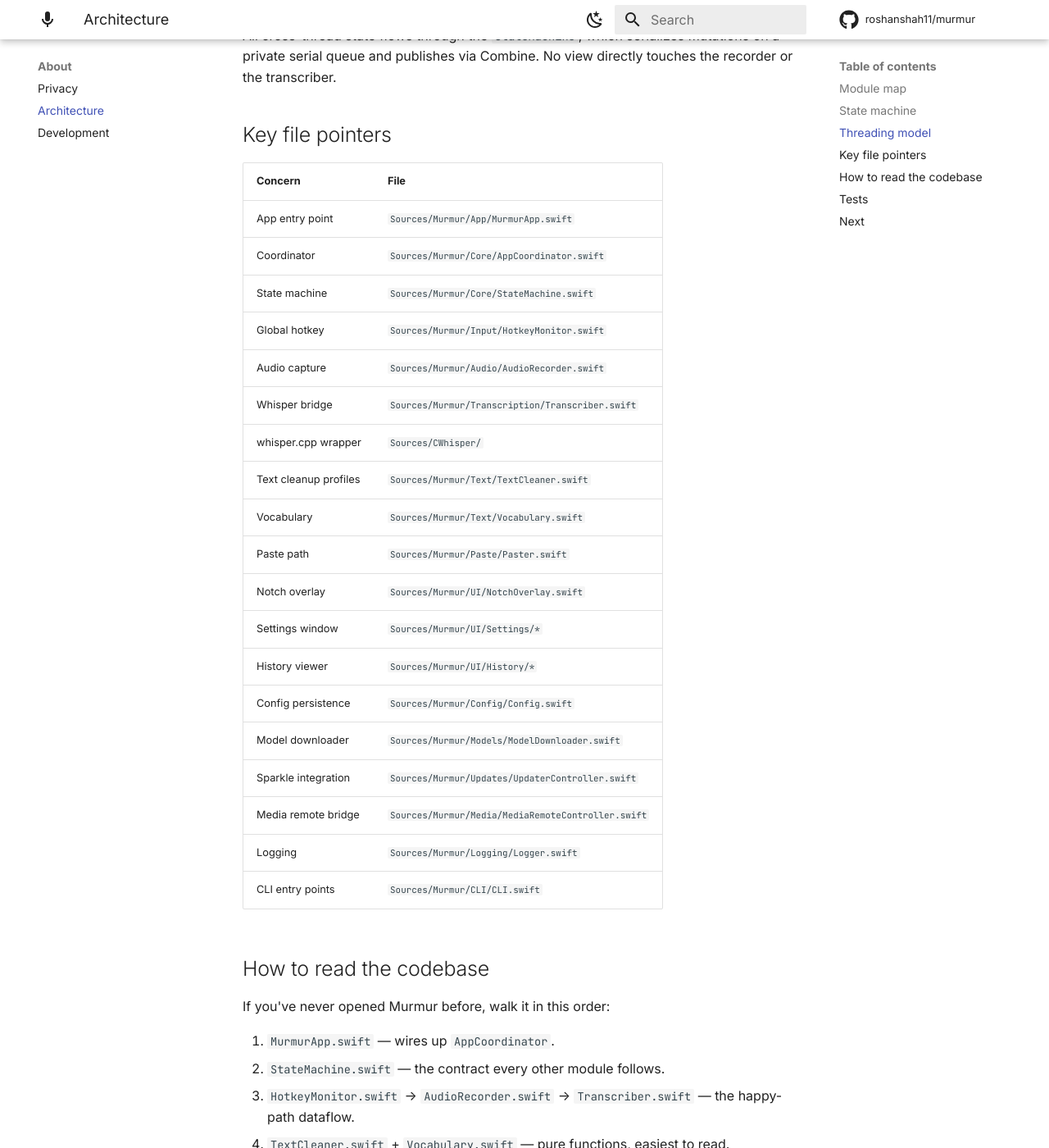
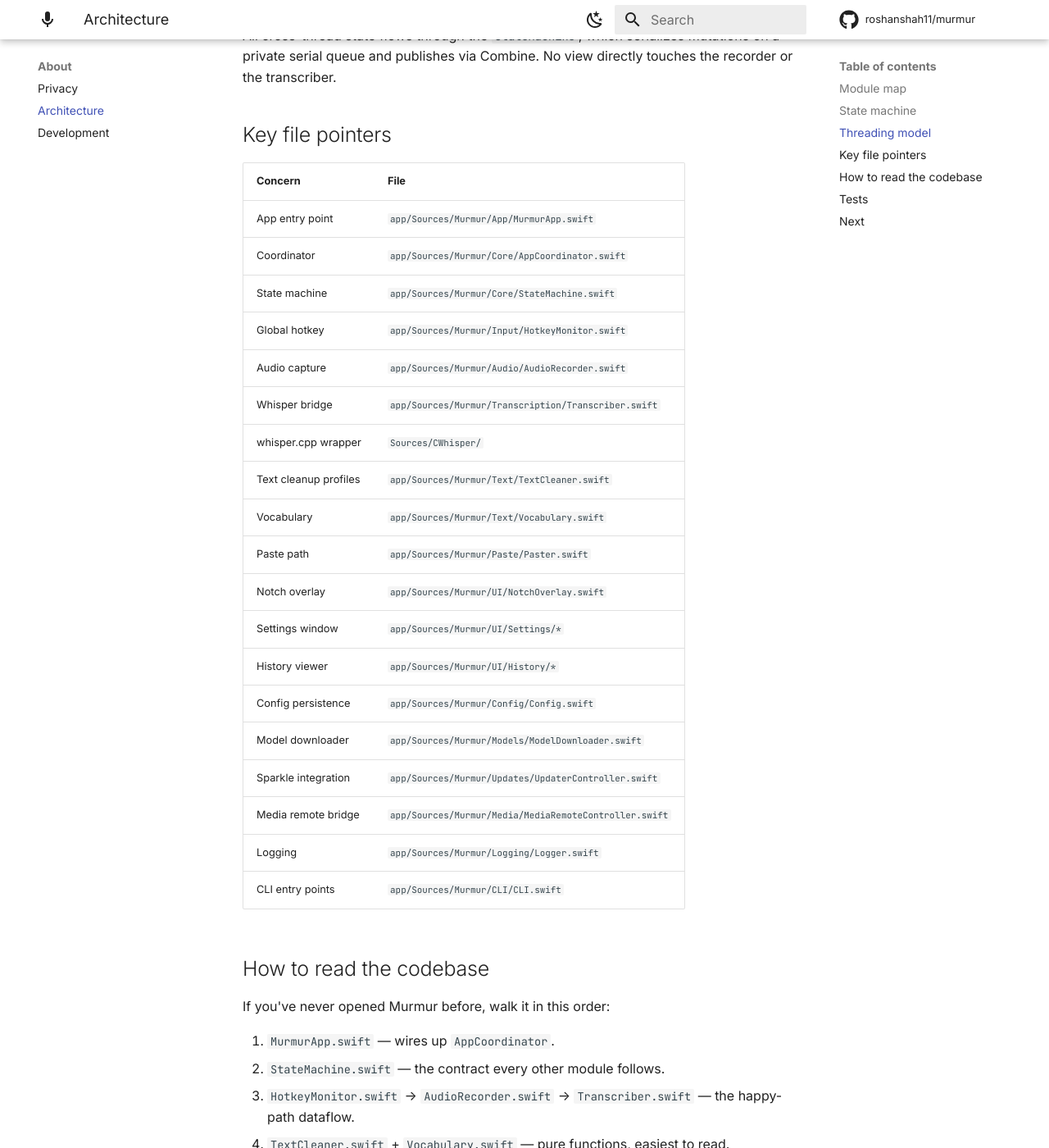
Before and after one commit to roshanshah11/murmur, an MkDocs documentation site: the page built from docs/architecture.md, in a window 1280 px wide and 1400 px high, scrolled down 2263 px. Shown: the whole window at 82% size. Built offline with MkDocs 1.6.1 and Material for MkDocs 9.7.7, drawn with Linux system fonts in a browser that asks for light colours; comment, search, counter and statistics services are not loaded.

Commit message:
phase-8+9+10: icon QA + docs-audit drift fixes
ICON QA findings (top-3 critical):
- brand/icon.svg master was the OLD 3-stroke + sine direction, not the
  locked italic-m letterform. Replaced with <text> italic m + circle dot
  on warm-cream squircle (matches every downstream surface). Archived
  the v0 bold + minimal variants under brand/archive/.
- favicon-source-16.svg had a red <rect> square instead of a circle dot.
  Swapped to <circle cx="14" cy="12" r="1.2">.
- Masthead inline SVG was offset (x=6) vs favicon (x=8). Aligned to 8.
- AppIcon.iconset + AppIcon.icns re-rendered from the new master.

DOCS-AUDIT findings:
- CHANGELOG.md placeholder "YYYY-MM-DD" → "Unreleased" (cannot tag with
  a literal placeholder; date is filled by the release pipeline).
- README Settings tab list claimed History as a tab. History is a
  separate window; tab list is General/Recording/Vocabulary/Prompts/
  Models/Updates/About. Corrected.
- Music-pause API drift: PRIVACY.md (Apple Events — correct, matches
  VolumeController source) vs permissions.md + troubleshooting.md
  (MediaRemote — wrong). Latter two rewritten.
- Sources/Murmur paths in docs/architecture.md + docs/privacy.md were
  missing the canonical "app/" prefix added in Phase 0. Sweep applied.

Co-Authored-By: Claude Opus 4.7 <noreply@anthropic.com>

```diff
--- a/docs/architecture.md
+++ b/docs/architecture.md
@@ -98,25 +98,25 @@ All cross-thread state flows through the `StateMachine`, which serializes mutati
 
 | Concern | File |
 |---|---|
-| App entry point | `Sources/Murmur/App/MurmurApp.swift` |
-| Coordinator | `Sources/Murmur/Core/AppCoordinator.swift` |
-| State machine | `Sources/Murmur/Core/StateMachine.swift` |
-| Global hotkey | `Sources/Murmur/Input/HotkeyMonitor.swift` |
-| Audio capture | `Sources/Murmur/Audio/AudioRecorder.swift` |
-| Whisper bridge | `Sources/Murmur/Transcription/Transcriber.swift` |
+| App entry point | `app/Sources/Murmur/App/MurmurApp.swift` |
+| Coordinator | `app/Sources/Murmur/Core/AppCoordinator.swift` |
+| State machine | `app/Sources/Murmur/Core/StateMachine.swift` |
+| Global hotkey | `app/Sources/Murmur/Input/HotkeyMonitor.swift` |
+| Audio capture | `app/Sources/Murmur/Audio/AudioRecorder.swift` |
+| Whisper bridge | `app/Sources/Murmur/Transcription/Transcriber.swift` |
 | whisper.cpp wrapper | `Sources/CWhisper/` |
-| Text cleanup profiles | `Sources/Murmur/Text/TextCleaner.swift` |
-| Vocabulary | `Sources/Murmur/Text/Vocabulary.swift` |
-| Paste path | `Sources/Murmur/Paste/Paster.swift` |
-| Notch overlay | `Sources/Murmur/UI/NotchOverlay.swift` |
-| Settings window | `Sources/Murmur/UI/Settings/*` |
-| History viewer | `Sources/Murmur/UI/History/*` |
-| Config persistence | `Sources/Murmur/Config/Config.swift` |
-| Model downloader | `Sources/Murmur/Models/ModelDownloader.swift` |
-| Sparkle integration | `Sources/Murmur/Updates/UpdaterController.swift` |
-| Media remote bridge | `Sources/Murmur/Media/MediaRemoteController.swift` |
-| Logging | `Sources/Murmur/Logging/Logger.swift` |
-| CLI entry points | `Sources/Murmur/CLI/CLI.swift` |
+| Text cleanup profiles | `app/Sources/Murmur/Text/TextCleaner.swift` |
+| Vocabulary | `app/Sources/Murmur/Text/Vocabulary.swift` |
+| Paste path | `app/Sources/Murmur/Paste/Paster.swift` |
+| Notch overlay | `app/Sources/Murmur/UI/NotchOverlay.swift` |
+| Settings window | `app/Sources/Murmur/UI/Settings/*` |
+| History viewer | `app/Sources/Murmur/UI/History/*` |
+| Config persistence | `app/Sources/Murmur/Config/Config.swift` |
+| Model downloader | `app/Sources/Murmur/Models/ModelDownloader.swift` |
+| Sparkle integration | `app/Sources/Murmur/Updates/UpdaterController.swift` |
+| Media remote bridge | `app/Sources/Murmur/Media/MediaRemoteController.swift` |
+| Logging | `app/Sources/Murmur/Logging/Logger.swift` |
+| CLI entry points | `app/Sources/Murmur/CLI/CLI.swift` |
 
 ## How to read the codebase
 
--- a/website/index.html
+++ b/website/index.html
@@ -300,7 +300,7 @@ kbd{font-family:var(--mono);font-size:0.9em;background:color-mix(in srgb,var(--i
     <div class="masthead-row">
       <a class="brand-row" href="/">
         <svg viewBox="0 0 64 64" aria-hidden="true">
-          <text x="6" y="50" font-family="ui-serif, 'New York', 'Cormorant Garamond', Georgia, serif"
+          <text x="8" y="50" font-family="ui-serif, 'New York', 'Cormorant Garamond', Georgia, serif"
                 font-style="italic" font-weight="500" font-size="46" fill="currentColor">m</text>
           <circle cx="54" cy="44" r="3" fill="#B23A2A"/>
         </svg>
```
Also changed, not shown: CHANGELOG.md (+5 -3 lines), docs/permissions.md (+1 -1 lines), docs/privacy.md (+3 -3 lines), docs/troubleshooting.md (+1 -1 lines), website/favicon-source-16.svg, 5 other files.
